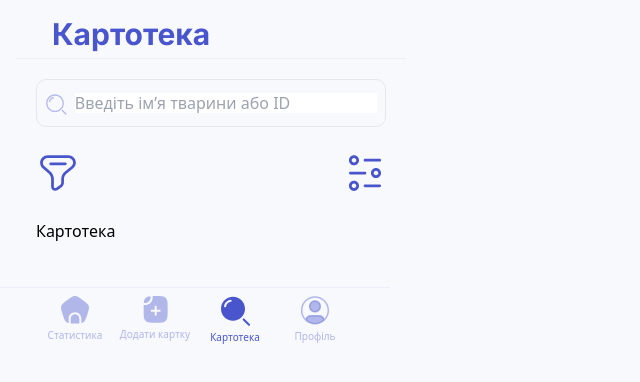
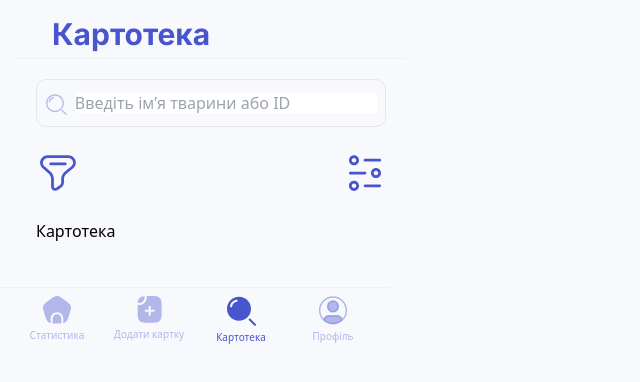
Before and after one commit to baza-trainee/AnimalRescueKharkiv, a Next.js app: page /crm/catalog in a window 1280 px wide. Shown: the top 382 px of the page, without its empty margins (0-640 px from the left). Built offline with nearby package versions, Linux system fonts and the light colour scheme.

Commit message:
fix footer gap

```diff
--- a/src/components/crm/Footer/index.tsx
+++ b/src/components/crm/Footer/index.tsx
@@ -15,7 +15,7 @@
   return (
     <footer className="flex justify-center w-[390px] h-[67px] ml-0 mt-6 border-t border-lightBlue">
       <nav className="px-0 py-2">
-        <ul className="flex flex-row px-4">
+        <ul className="flex flex-row gap-3 px-4">
           <li className="w-20 flex justify-center">
             <Link
               href="/crm"
```
